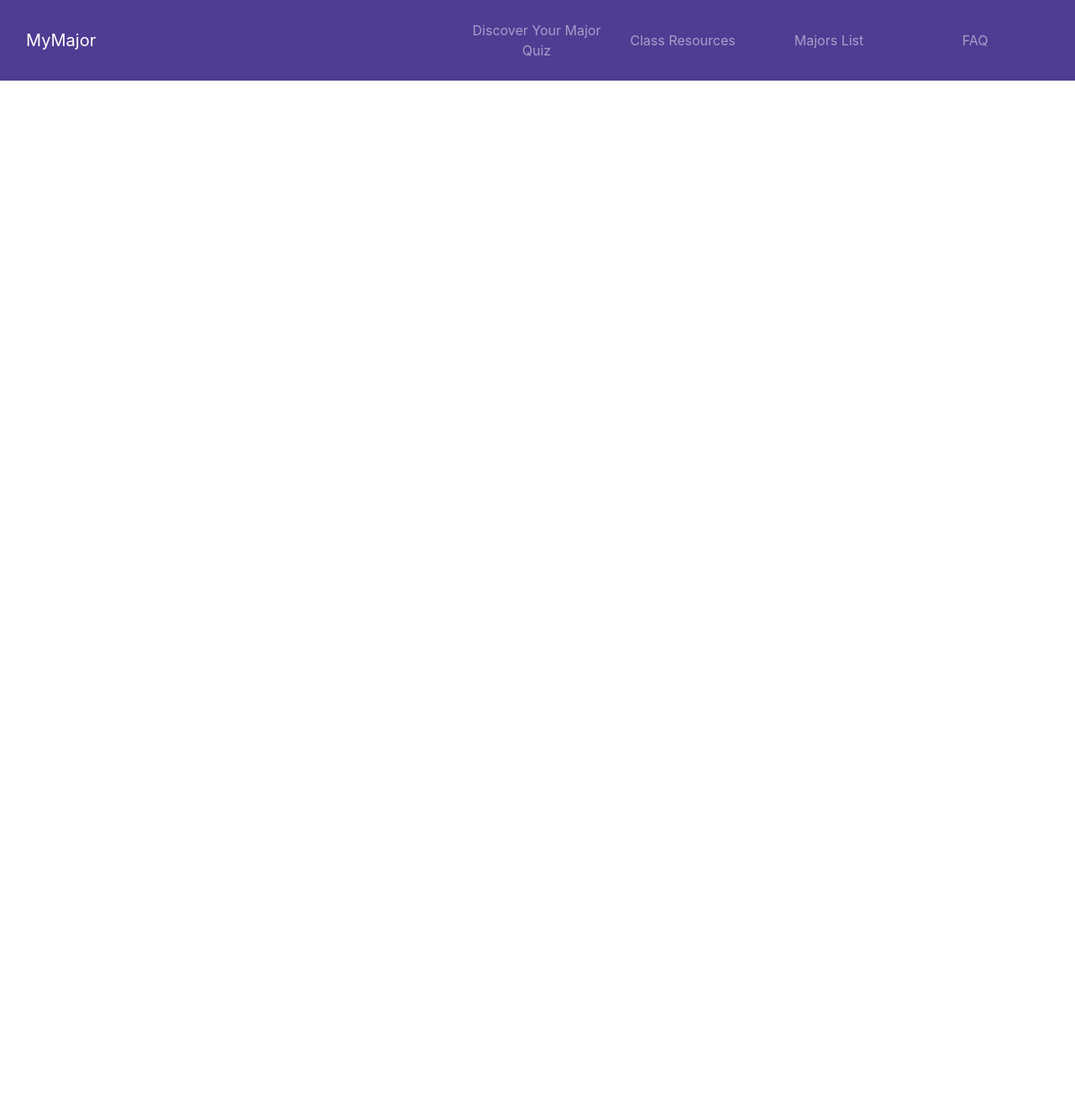
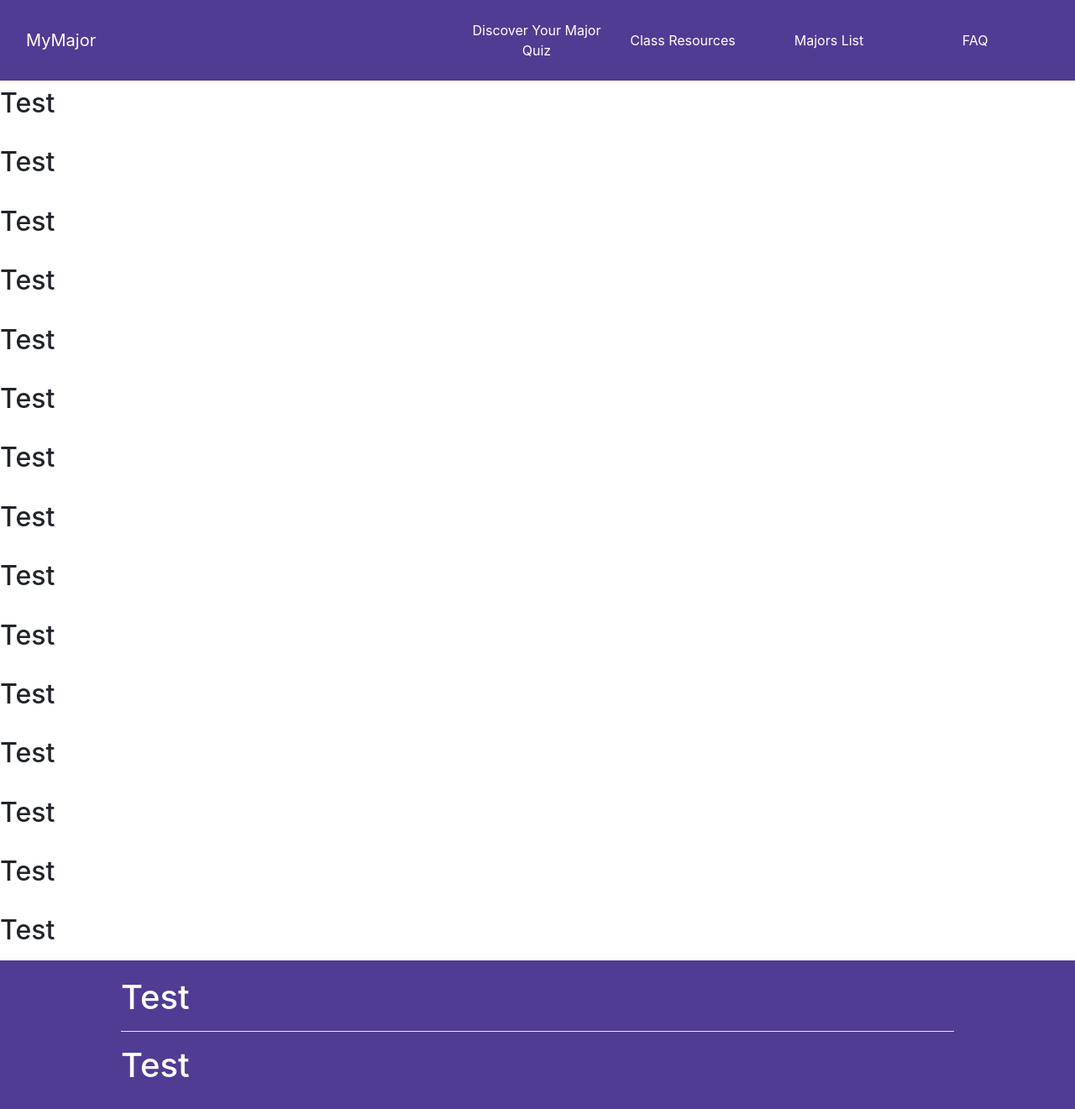
Before and after one commit to nathnet/MyMajor, a React (Create React App) app: page / in a window 1280 px wide. Shown: the whole page at 84% size. Before the commit the page ends 800 px from the top, so only its background shows below. Built offline with nearby package versions, Linux system fonts and the light colour scheme.

Commit message:
Move to laptop

```diff
--- a/src/App.js
+++ b/src/App.js
@@ -1,12 +1,50 @@
-import React from 'react';
+import React, {Component} from 'react';
 import './App.css';
 import TopNavbar from './components/shared/TopNavbar';
+import Footer from './components/shared/Footer';
 
-function App() {
-  return (
-    <TopNavbar />
+class App extends Component {
 
-  );
+  render() {
+
+    return (
+      <div className="position-relative min-vh-100">
+        <TopNavbar />
+        <div className="py-2">
+          <h2>Test</h2>
+          <br />
+          <h2>Test</h2>
+          <br />
+          <h2>Test</h2>
+          <br />
+          <h2>Test</h2>
+          <br />
+          <h2>Test</h2>
+          <br />
+          <h2>Test</h2>
+          <br />
+          <h2>Test</h2>
+          <br />
+          <h2>Test</h2>
+          <br />
+          <h2>Test</h2>
+          <br />
+          <h2>Test</h2>
+          <br />
+          <h2>Test</h2>
+          <br />
+          <h2>Test</h2>
+          <br />
+          <h2>Test</h2>
+          <br />
+          <h2>Test</h2>
+          <br />
+          <h2>Test</h2>
+        </div>
+        <Footer />
+      </div>
+    );
+  }
 }
 
 export default App;
--- a/src/components/homepage/Banner.js
+++ b/src/components/homepage/Banner.js
@@ -11,6 +11,11 @@ class Header extends Component {
 
     render() {
 
+        return (
+            <div>
+
+            </div>
+        );
     }
 }
 
--- a/src/components/homepage/DescriptionBox.js
+++ b/src/components/homepage/DescriptionBox.js
@@ -11,6 +11,11 @@ class DescriptionBox extends Component {
 
     render() {
 
+        return (
+            <div>
+
+            </div>
+        );
     }
 }
 
--- a/src/components/homepage/ShowcaseList.js
+++ b/src/components/homepage/ShowcaseList.js
@@ -11,6 +11,11 @@ class ShowcaseList extends Component {
 
     render() {
 
+        return (
+            <div>
+
+            </div>
+        );
     }
 }
 
--- a/src/components/shared/ContentCard.js
+++ b/src/components/shared/ContentCard.js
@@ -11,6 +11,11 @@ class ShowcaseCard extends Component {
 
     render() {
 
+        return (
+            <div>
+
+            </div>
+        );
     }
 }
 
--- a/src/components/shared/Feedback.js
+++ b/src/components/shared/Feedback.js
@@ -11,6 +11,11 @@ class Feedback extends Component {
 
     render() {
 
+        return (
+            <div>
+
+            </div>
+        );
     }
 }
 
--- a/src/components/shared/Footer.js
+++ b/src/components/shared/Footer.js
@@ -10,7 +10,19 @@ class Footer extends Component {
     }
 
     render() {
-
+        return (
+            <footer className="primary-color footer mt-auto py-1">
+                <div className="container">
+                    <div>
+                        <h1 style={{color: '#FFFFFF'}}>Test</h1>
+                    </div>
+                    <hr className="bg-white" />
+                    <div>
+                        <h1 style={{color: '#FFFFFF'}}>Test</h1>
+                    </div>
+                </div>
+            </footer>
+        );
     }
 }
 
--- a/src/index.css
+++ b/src/index.css
@@ -1,6 +1,10 @@
 /* Primary purple color */
 .primary-color {
   background-color: #503C93;
+}
+
+.navbar-dark .navbar-nav .nav-link {
+  color: rgba(255, 255, 255, 1);
 }
 
 /* body {
@@ -12,6 +16,17 @@
   -moz-osx-font-smoothing: grayscale;
 } */
 
+.footer {
+  /*position: absolute;*/
+  bottom: 0;
+  width: 100%;
+}
+
+.footer .container {
+  padding: 1rem 5rem;
+  max-width: 90%;
+}
+
 code {
   font-family: source-code-pro, Menlo, Monaco, Consolas, 'Courier New',
     monospace;
```
Also changed, not shown: 1 other file (tests, documents, lock files or other folders).
